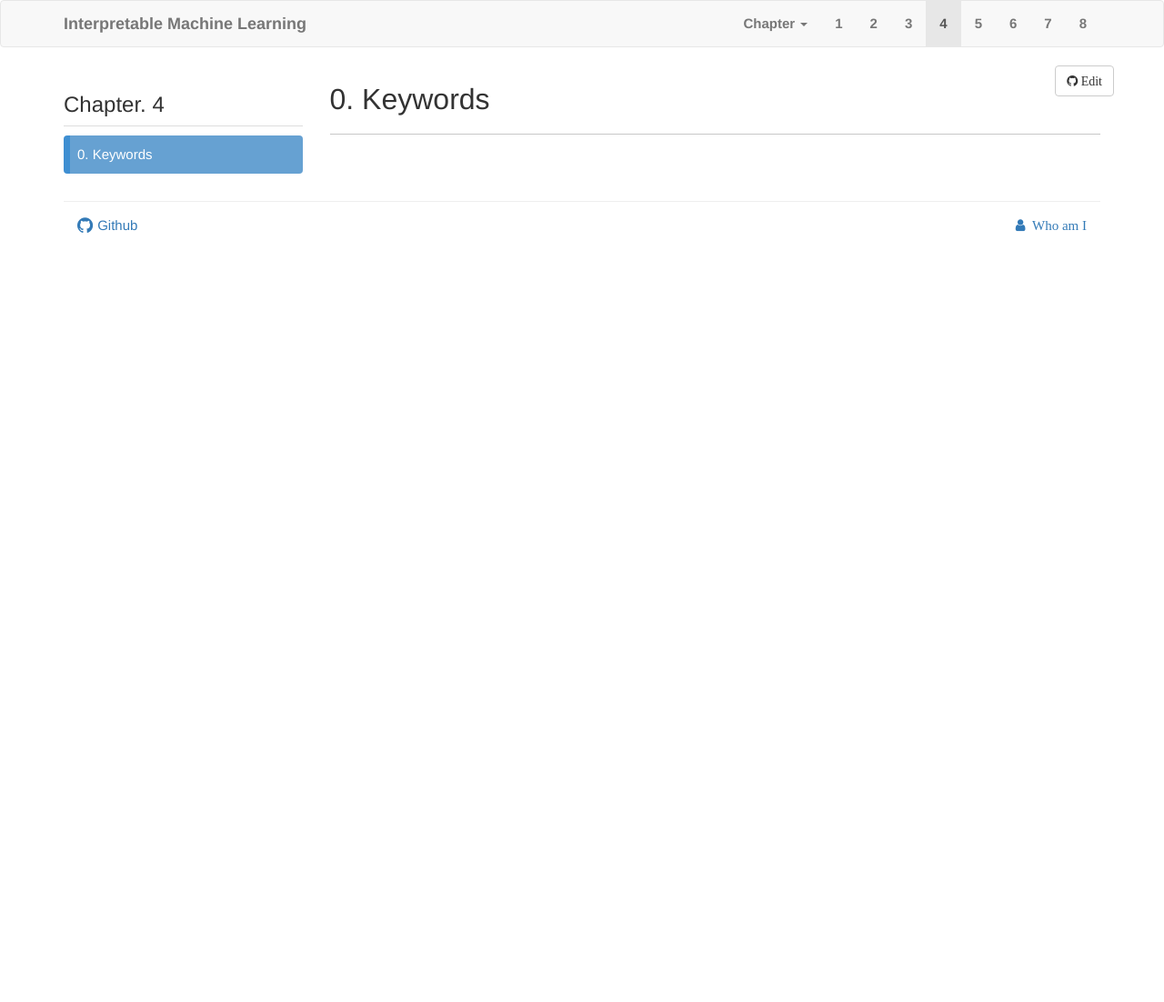
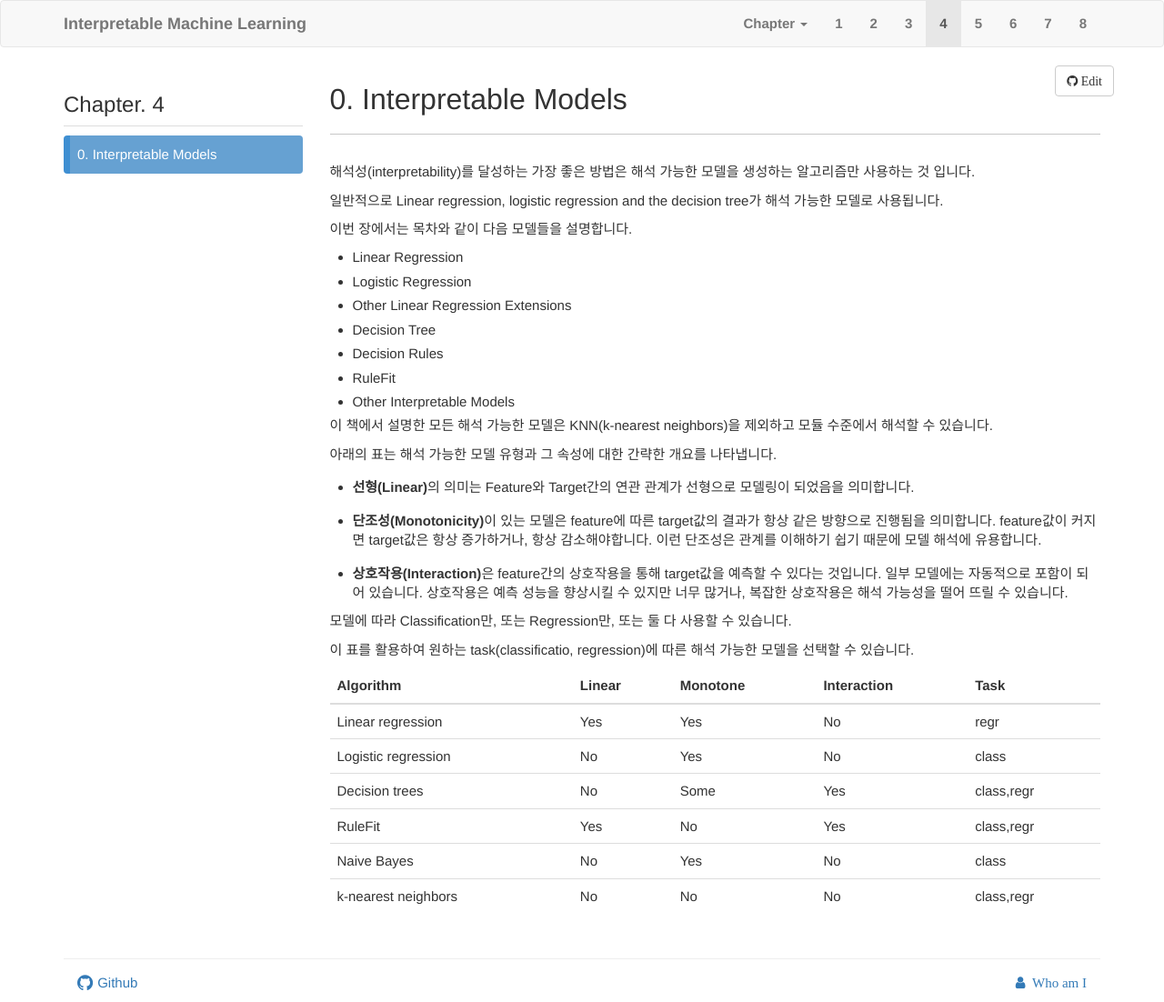
Before and after one commit to subinium/IML, a Jekyll site: the page built from docs/chapter04/0.md, in a window 1280 px wide. Shown: the whole page at 91% size. Built offline with Jekyll 4.4.1, drawn with Linux system fonts in a browser that asks for light colours; nearby versions of some CDN libraries; library files that are not in the unit come from our copies; comment, search, counter and statistics services are not loaded; before the commit the page ends 900 px from its top, so only the background shows below that.

Commit message:
ch4-0 upload

```diff
--- a/docs/chapter04/0.md
+++ b/docs/chapter04/0.md
@@ -1,5 +1,43 @@
 ---
 layout: page-sidenav
 group: "Chapter. 4"
-title: "0. Keywords"
+title: "0. Interpretable Models"
 ---
+
+해석성(interpretability)를 달성하는 가장 좋은 방법은 해석 가능한 모델을 생성하는 알고리즘만 사용하는 것 입니다.
+
+일반적으로 Linear regression, logistic regression and the decision tree가 해석 가능한 모델로 사용됩니다.
+
+이번 장에서는 목차와 같이 다음 모델들을 설명합니다.
+
+- Linear Regression
+- Logistic Regression
+- Other Linear Regression Extensions
+- Decision Tree
+- Decision Rules
+- RuleFit
+- Other Interpretable Models
+
+이 책에서 설명한 모든 해석 가능한 모델은 KNN(k-nearest neighbors)을 제외하고 모듈 수준에서 해석할 수 있습니다.
+
+아래의 표는 해석 가능한 모델 유형과 그 속성에 대한 간략한 개요를 나타냅니다.
+
+- **선형(Linear)**의 의미는 Feature와 Target간의 연관 관계가 선형으로 모델링이 되었음을 의미합니다.
+
+- **단조성(Monotonicity)**이 있는 모델은 feature에 따른 target값의 결과가 항상 같은 방향으로 진행됨을 의미합니다. feature값이 커지면 target값은 항상 증가하거나, 항상 감소해야합니다.
+이런 단조성은 관계를 이해하기 쉽기 때문에 모델 해석에 유용합니다.
+
+- **상호작용(Interaction)**은 feature간의 상호작용을 통해 target값을 예측할 수 있다는 것입니다. 일부 모델에는 자동적으로 포함이 되어 있습니다. 상호작용은 예측 성능을 향상시킬 수 있지만 너무 많거나, 복잡한 상호작용은 해석 가능성을 떨어 뜨릴 수 있습니다.
+
+모델에 따라 Classification만, 또는 Regression만, 또는 둘 다 사용할 수 있습니다.
+
+이 표를 활용하여 원하는 task(classificatio, regression)에 따른 해석 가능한 모델을 선택할 수 있습니다.
+
+| Algorithm |Linear |Monotone|Interaction|Task|
+|:--------------|:----|:----|:------|:--------|
+| Linear regression | Yes | Yes | No | regr |
+| Logistic regression | No | Yes | No | class|
+| Decision trees | No | Some | Yes | class,regr|
+| RuleFit| Yes | No | Yes| class,regr |
+| Naive Bayes | No | Yes | No | class |
+| k-nearest neighbors | No | No | No | class,regr|
--- a/index.html
+++ b/index.html
@@ -60,7 +60,7 @@ layout: default
     </div>
 
     <div class="well-sm">
-      <h3>4. Interpretable Models</h3>
+      <h3><a href="{{ site.baseurl }}/docs/chapter04/0">4. Interpretable Models</a></h3>
       <ul>
         <li><a href="{{ site.baseurl }}/docs/chapter04/1">1. Linear Regression</a></li>
         <li><a href="{{ site.baseurl }}/docs/chapter04/2">2. Logistic Regression</a></li>
```
